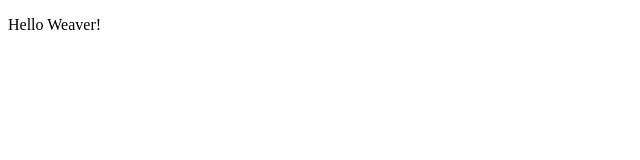
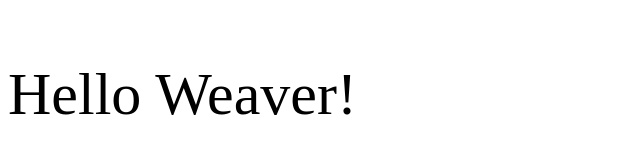
Before and after one commit to VOLKOVes/myJAVA, a plain HTML site: page index.html in a window 1280 px wide. Shown: the whole page, without its empty margins (0-640 px from the left). Drawn offline with Linux system fonts and the light colour scheme.

Commit message:
Update index.html

```diff
--- a/index.html
+++ b/index.html
@@ -1,13 +1,12 @@
 <!DOCTYPE html>
 <html>
 <head>
-<link src='style.css'></linK>
-<script src='mine.js'></script>
-<title>HTML, CSS and JavaScript demo</title>
+<link rel="stylesheet" href="style.css">
 </head>
 <body>
 <!-- Start your code here -->
 <p class="lw">Hello Weaver!</p>
 <!-- End your code here -->
+<script src='mine.js'></script>
 </body>
 </html>
```
